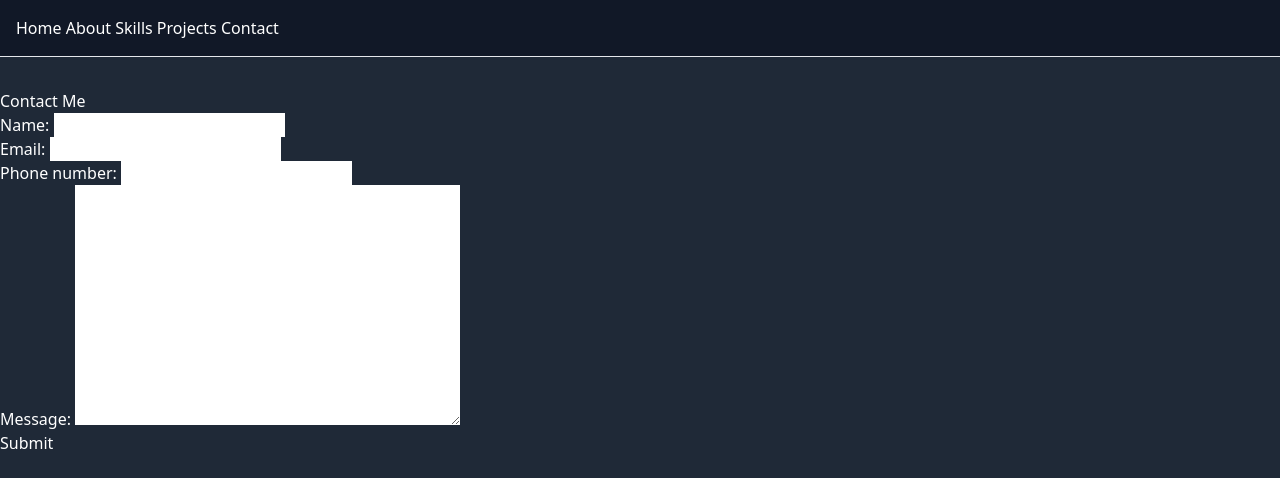
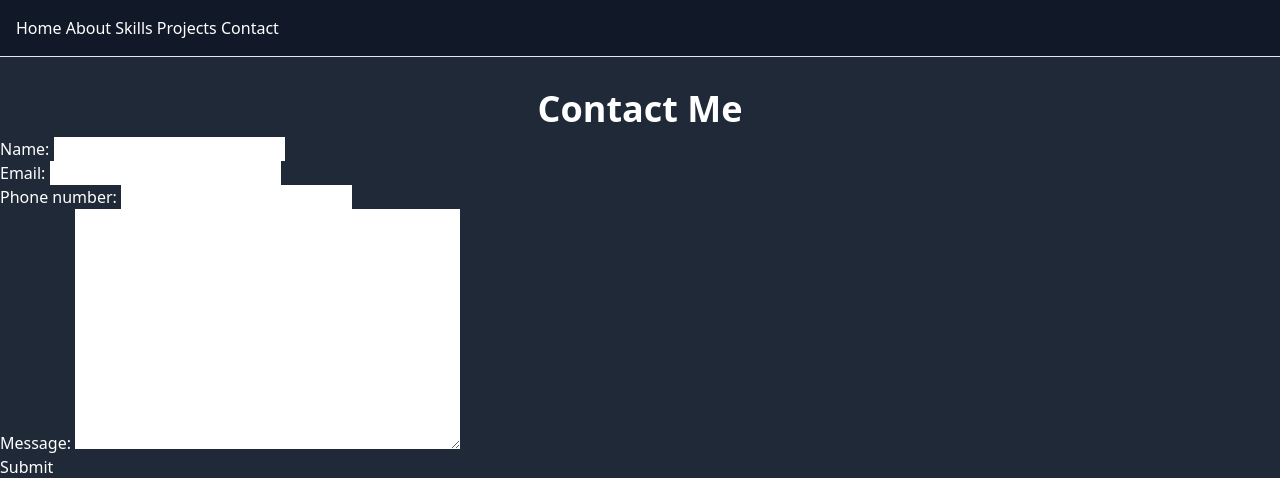
Before and after one commit to ZanderCoding/Portfo_Django, a Django app: page /contact/ in a window 1280 px wide. Shown: the top 478 px of the page. Run offline with Django 4.2, Linux system fonts and the light colour scheme; some libraries are stand-ins or nearby versions.

Commit message:
Cewntered  h1 on caontact page

```diff
--- a/portfo/templates/portfo/contact.html
+++ b/portfo/templates/portfo/contact.html
@@ -1,9 +1,12 @@
 {% extends "portfo/_base.html" %}
 {% load tailwind_filters %}
+
 {% block title %}Contact{% endblock title %}
 
 {% block content %}
-    <h1>Contact Me</h1>
+    <header class="text-center">
+        <h1 class="text-4xl font-bold mb-2">Contact Me</h1>
+    </header>
 
     <form method="POST" action="{% url 'contact' %}">
         {% csrf_token %}
```
